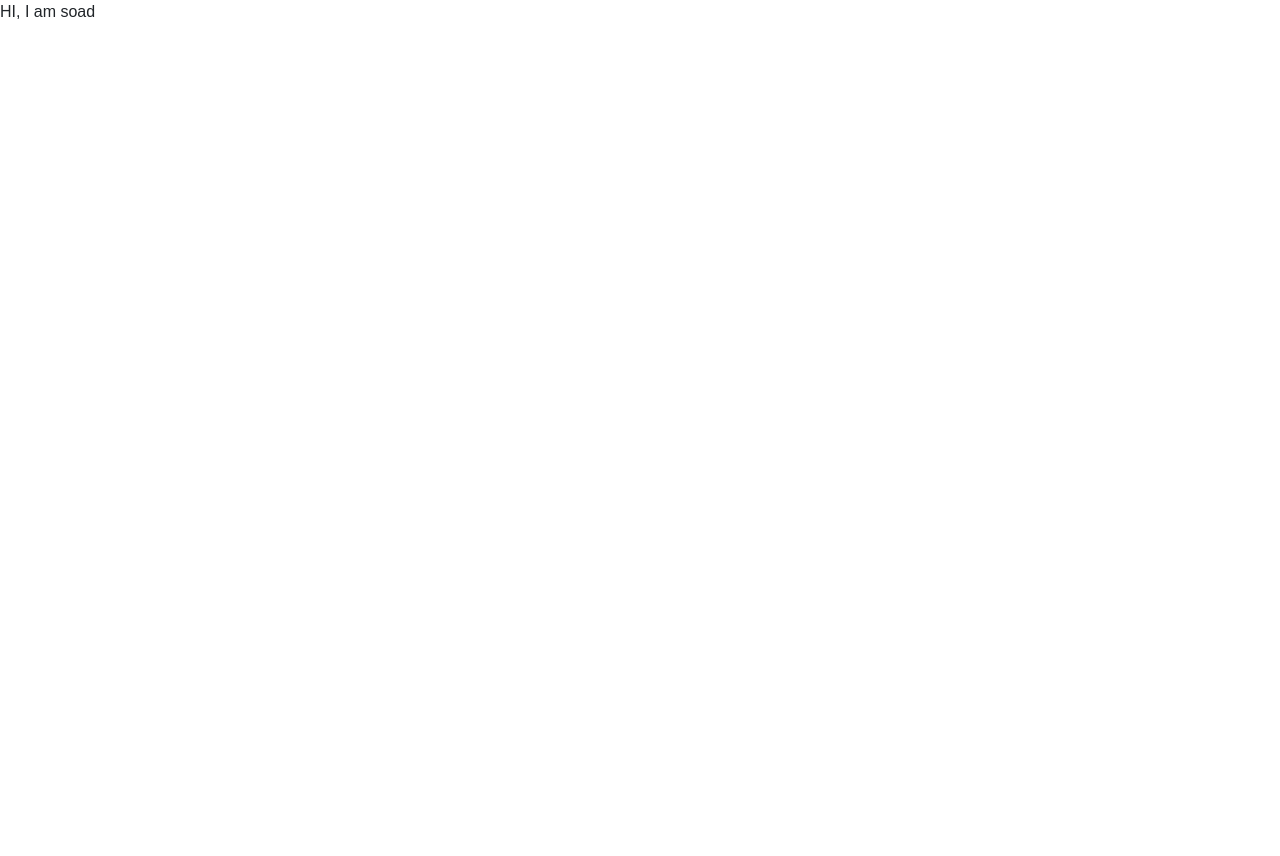
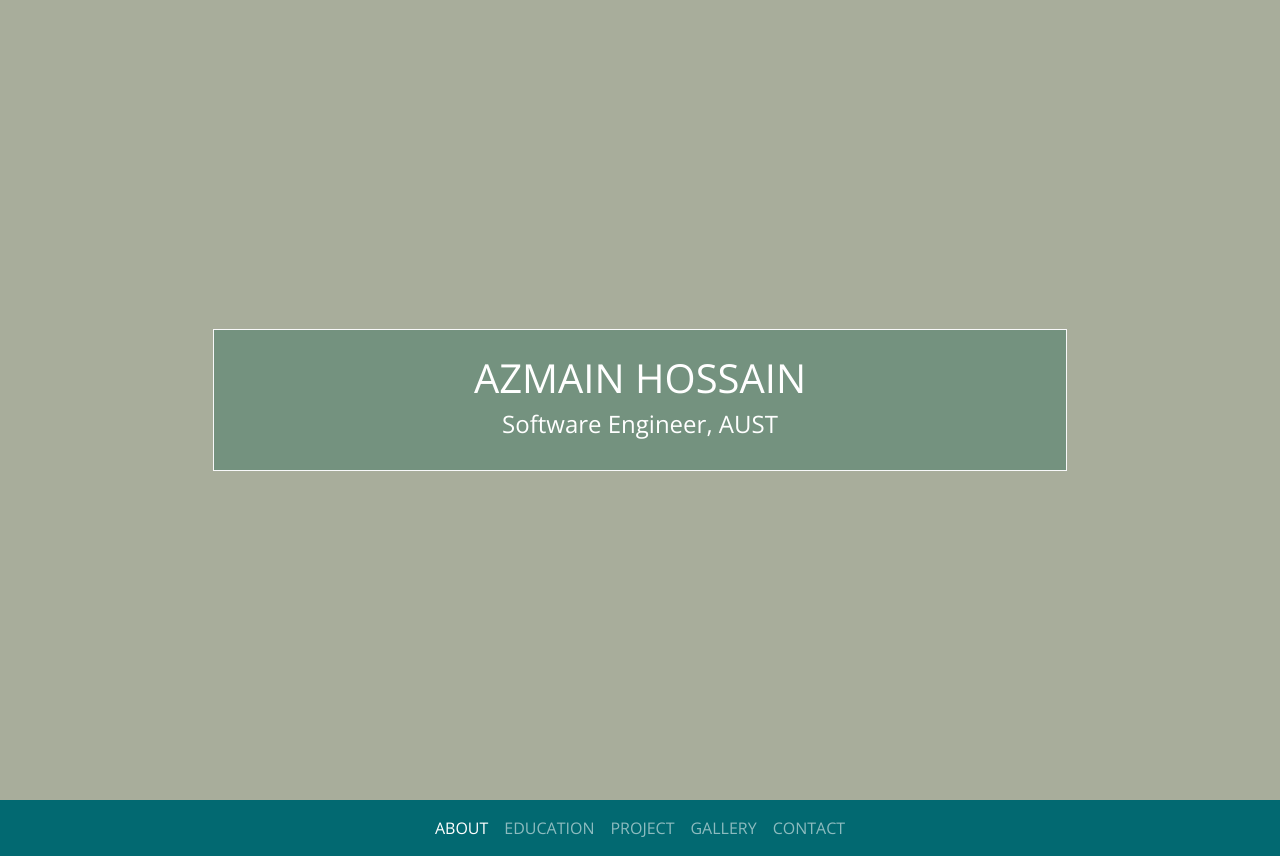
Before and after one commit to azmainhossain99/azmainhossain99.github.io, a plain HTML site: page index.html in a window 1280 px wide. Before the commit the page ends 800 px from the top, so only its background shows below. Drawn offline with nearby package versions, Linux system fonts and the light colour scheme; a web font is replaced by a local one.

Commit message:
Navbar
Till Navbar

```diff
--- a/css/style.css
+++ b/css/style.css
@@ -1,7 +1,14 @@
-@import url('https://fonts.googleapis.com/css2?family=Open+Sans:ital,wght@0,300..800;1,300..800&family=Oswald:wght@200..700&family=Parkinsans:wght@300..800&family=Ubuntu:ital,wght@0,300;0,400;0,500;0,700;1,300;1,400;1,500;1,700&family=Yuji+Mai&display=swap');
+@import url('https://fonts.googleapis.com/css2?family=Montserrat+Underline:ital,wght@0,100..900;1,100..900&family=Open+Sans:ital,wght@0,300;1,800&display=swap');
 
 body{
-    font-family: "open-sans", sans-serif;
-    font-weight: 400;
-    font-style: normal;
+    font-family: "Open Sans";
   }
+  .banner-container{
+    background-color: #a8ad9b;
+  }
+  .banner-column{
+    background-color:#74927f
+  }
+  .navbar{
+    background-color: #026971;
+  }
--- a/index.html
+++ b/index.html
@@ -12,9 +12,43 @@
 </head>
 
 <body>
-    <!-- <h1>Hello, world!</h1> -->
-    HI, I am soad
+    <section class="banner-container container-fluid">
+        <div class="row vh-100">
+            <div class="col-md-8 banner-column m-auto text-center text-white p-4 border border-light">
+                <h1 class="font-weight-bolder">AZMAIN HOSSAIN</h1>
+                <h4>Software Engineer, AUST</h4>
+            </div>
+        </div>
+    </section>
 
+    <!-- navbar section -->
+
+    <nav class="navbar sticky-top navbar-expand-lg navbar-dark">
+        <div class="container-fluid">
+          <button class="navbar-toggler" type="button" data-bs-toggle="collapse" data-bs-target="#navbarSupportedContent" aria-controls="navbarSupportedContent" aria-expanded="false" aria-label="Toggle navigation">
+            <span class="navbar-toggler-icon"></span>
+          </button>
+          <div class="collapse navbar-collapse" id="navbarSupportedContent">
+            <ul class="navbar-nav m-auto mb-2 mb-lg-0">
+              <li class="nav-item">
+                <a class="nav-link active" aria-current="page" href="#About">ABOUT</a>
+              </li>
+              <li class="nav-item">
+                <a class="nav-link" href="#Education">EDUCATION</a>
+              </li>
+              <li class="nav-item">
+                <a class="nav-link" href="#Project">PROJECT</a>
+              </li>
+              <li class="nav-item">
+                <a class="nav-link" href="#Gallery">GALLERY</a>
+              </li>
+              <li class="nav-item">
+                <a class="nav-link" href="#Contact">CONTACT</a>
+              </li>
+            </ul>
+          </div>
+        </div>
+      </nav>
 
 
 
```
